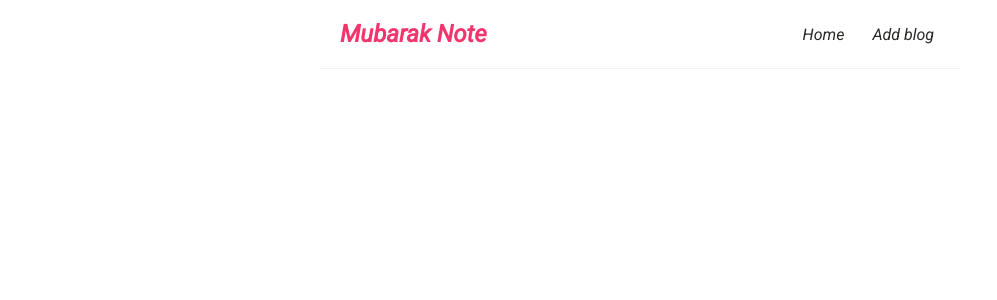
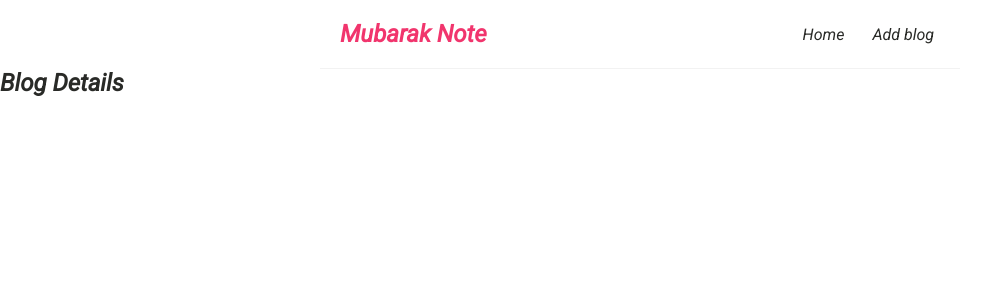
Before and after one commit to oladejomubarak/Blog-management-app-with-react, a React (Create React App) app: page /blogs/1 in a window 1280 px wide. Shown: the top 300 px of the page, without its empty margins (0-997 px from the left). Built offline with nearby package versions, Linux system fonts and the light colour scheme.

Commit message:
creating route parameter

```diff
--- a/src/App.js
+++ b/src/App.js
@@ -3,6 +3,7 @@ import Navbar from './Navbar';
 import Home from './HomeNinja';
 import {BrowserRouter as Router, Route, Switch} from 'react-router-dom';
 import CreateBlog from './CreateBlogNinja';
+import BlogDetails from './BlogDetails';
 
 // const welcomeGreetings = "Welcome to Note Management";
 function App() {
@@ -20,8 +21,8 @@ function App() {
           <Route path = "/create">
             <CreateBlog />
           </Route>
-          <Route path = "/blog-details/:id">
-            <CreateBlog />
+          <Route path = "/blogs/:id">
+            <BlogDetails />
           </Route>
         </Switch>
       </div>
```
